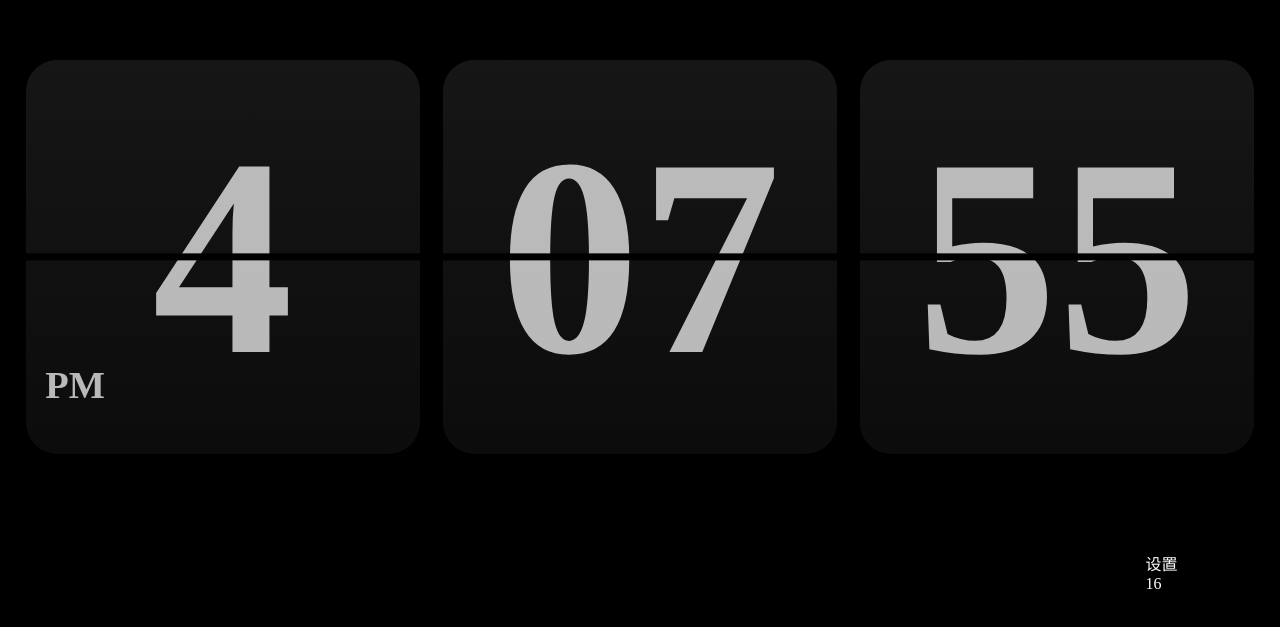
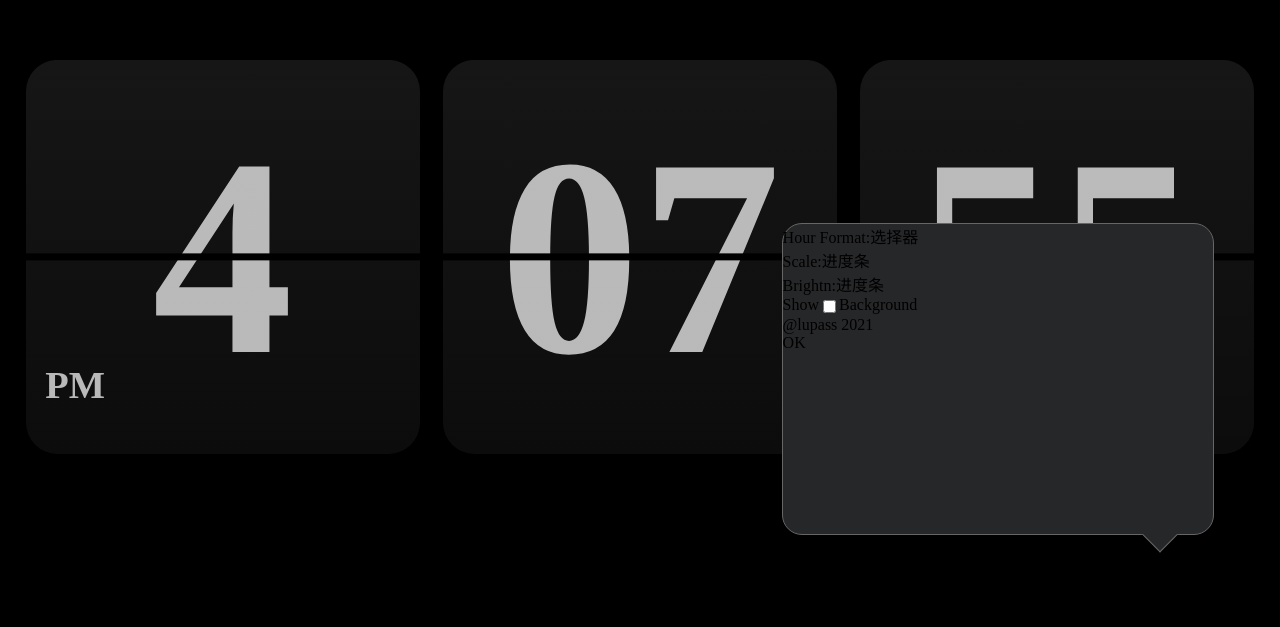
Before and after one commit to lufunc/clock, a Vue app: page / in a window 1280 px wide. Shown: the part 143-770 px from the top of the page. Built offline with nearby package versions, Linux system fonts and the light colour scheme.

Commit message:
feat:setting

```diff
--- a/src/App.vue
+++ b/src/App.vue
@@ -11,20 +11,44 @@
         <clock :num="num3"></clock>
       </div>
     </div>
-    <div style="position: fixed;bottom: 8%;right: 8%;">
-      <div style="color:#fff;" @click="ttt">设置</div>
-      <div style="color:#fff;">{{num1}}</div>
+    <div class="set_box">
+      <div class="set_box_item">
+        <ul class="set_box_inner">
+          <li>
+            <div>Hour Format:</div>
+            <div>选择器</div>
+          </li>
+          <li>
+            <div>Scale:</div>
+            <div>进度条</div>
+          </li>
+          <li>
+            <div>Brightn:</div>
+            <div>进度条</div>
+          </li>
+          <li>
+            <div>Show</div>
+            <input type="checkbox" name="Background" id="Background" style="vertical-align: middle;">
+            <span>Background</span>
+          </li>
+        </ul>
+        <footer>@lupass 2021</footer>
+        <div>OK</div>
+      </div>
+      <img @click="ttt" class="setting" :src="pic_setting" alt="">
     </div>
   </div>
 </template>
 
 <script>
 import { reactive, toRefs, computed } from 'vue'
+import myPic from './assets/pic'
 import clock from './components/clock.vue'
 export default {
   components: { clock },
   setup () {
     const data = reactive({
+      pic_setting: myPic.pic_setting,
       // clock content
       num1: 11,
       num2: 0,
@@ -62,7 +86,7 @@ export default {
       data.num3 = zeroNum(res.s)
     }, 200);
     const ttt = () => {
-      console.log('设置ttt')
+      console.log('设置ttt',myPic)
       data.showSecond = !data.showSecond
     }
     return {
@@ -76,6 +100,11 @@ export default {
 <style lang="less">
 body{
   margin: 0;
+}
+ul{
+  margin: 0;
+  padding: 0;
+  list-style-type: none;
 }
 .bg{
   position: fixed;
@@ -98,7 +127,7 @@ body{
   width: 47.6vw;
   height: 47.6vw;
   padding: 1vw;
-  font-size: 28vw;
+  font-size: 34vw;
 }
 .timer_inner3{
   box-sizing: border-box;
@@ -106,4 +135,53 @@ body{
   height: 30.8vw;
   font-size: 22vw;
 }
+.set_box{
+  position: fixed;
+  bottom: 8%;
+  right: 8%;
+  width: 200px;
+  height: 200px;
+  &:hover .setting{
+    opacity: 1;
+  }
+}
+.set_box_item{
+  // display: none;
+  position: absolute;
+  top: -170px;
+  left: -196px;
+  width: 430px;
+  height: 310px;
+  background-color: #262729;
+  border-radius: 20px;
+  border: 1px solid #666;
+  &::before{
+    content: '';
+    position: absolute;
+    bottom: 0;
+    right: 40px;
+    width: 24px;
+    height: 24px;
+    background-color: #262729;
+    border: 1px solid #666;
+    border-top-color: transparent;
+    border-left-color: transparent;
+    transform: translateY(50%) rotateZ(45deg);
+  }
+}
+.set_box_inner>li>div{
+  display: inline-block;
+}
+.setting{
+  position: absolute;
+  bottom: 0;
+  right: 0;
+  width: 36px;
+  height: 36px;
+  opacity: 0;
+  transition: all 0.5s ease-in-out;
+  &:hover{
+    transform: rotateZ(120deg);
+  }
+}
 </style>
```
Also changed, not shown: src/assets/pic.js (added, +5 -0 lines).
